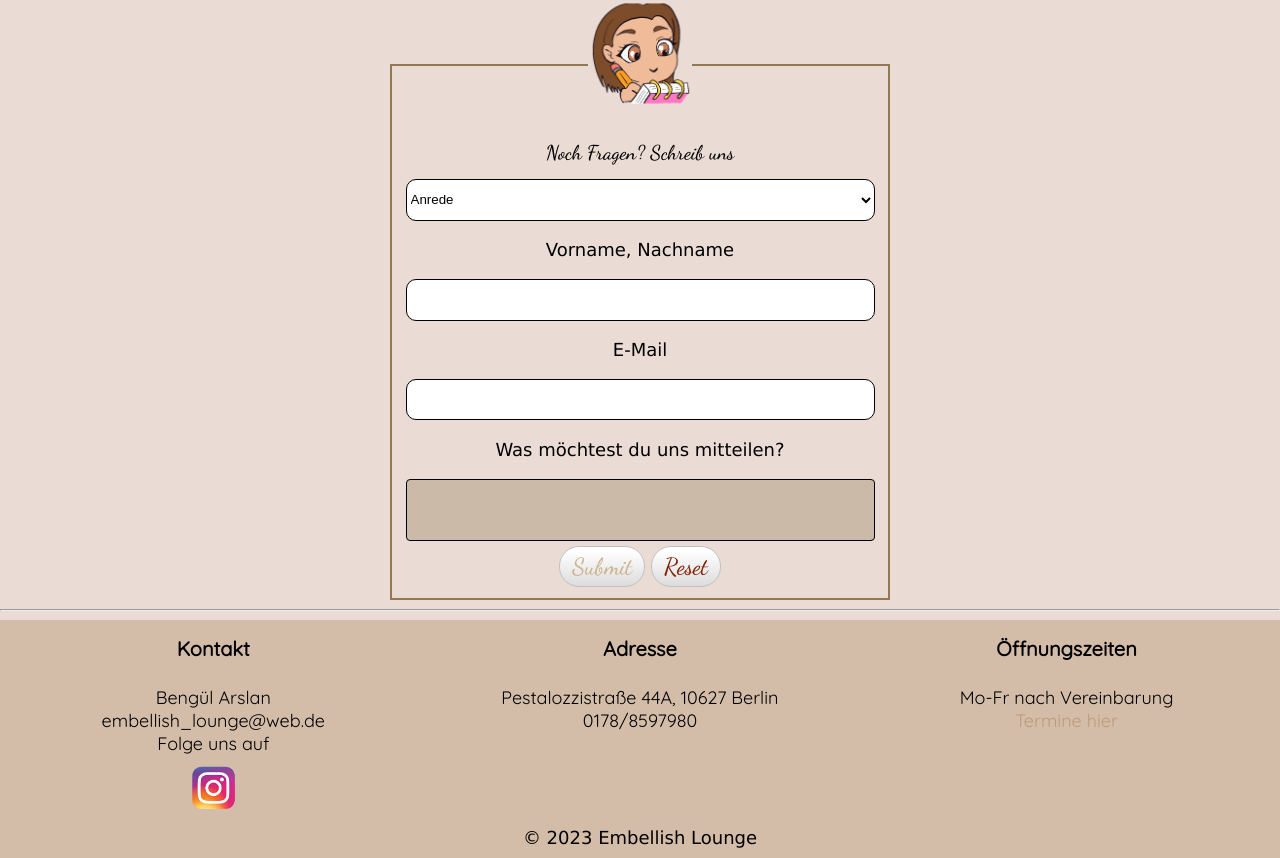
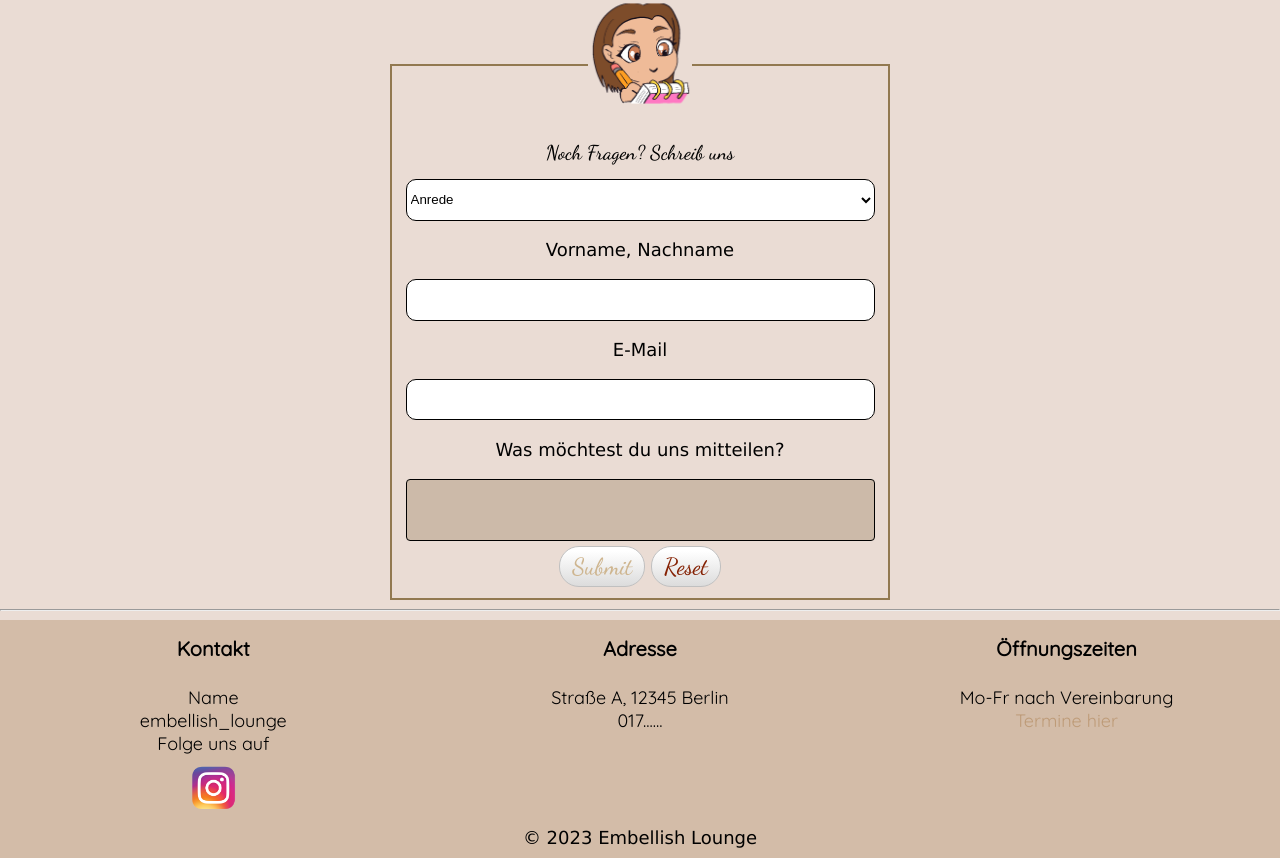
Before and after one commit to MeralTe/staticWebsite, a plain HTML site: page index.html in a window 1280 px wide. Shown: the part 4204-5062 px from the top of the page. Drawn offline with Linux system fonts and the light colour scheme.

Commit message:
Update index.html
Datenschutz sachen rausnehmen

```diff
--- a/index.html
+++ b/index.html
@@ -235,20 +235,20 @@
         <section class="footer__container">
             <div class="footer__div">
                 <h2>Kontakt</h2>
-                <p>Bengül Arslan<br>
-                    embellish_lounge@web.de<br>
+                <p>Name<br>
+                    embellish_lounge<br>
                     Folge uns auf<br></p>
                 <img class="logo__image" id="instagramseite" src="./media/insta.png" alt="logo" />
             </div>
             <div class="footer__div">
                 <h2>Adresse</h2>
-                <p>Pestalozzistraße 44A, 10627 Berlin<br>
-                    0178/8597980 </p>
+                <p>Straße A, 12345 Berlin<br>
+                    017...... </p>
             </div>
             <div class="footer__div">
                 <h2>Öffnungszeiten</h2>
                 <p> Mo-Fr nach Vereinbarung<br>
-                    <a href="https://www.treatwell.de/ort/embellish-lounge/" target="_blank"> Termine hier </a>
+                    <a href="" target="_blank"> Termine hier </a>
                 </p>
             </div>
         </section>
```
